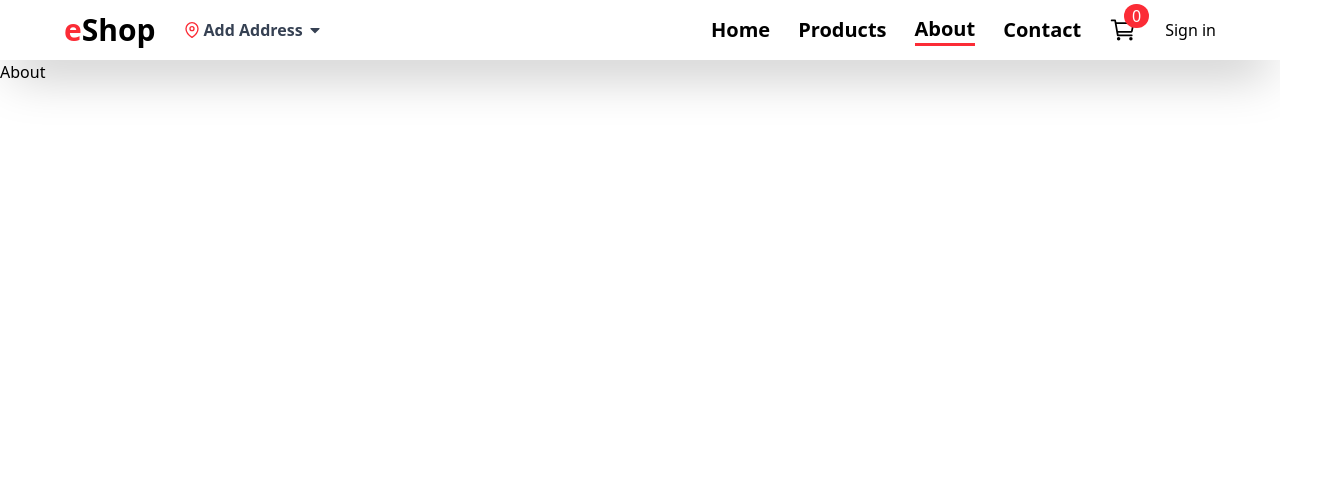
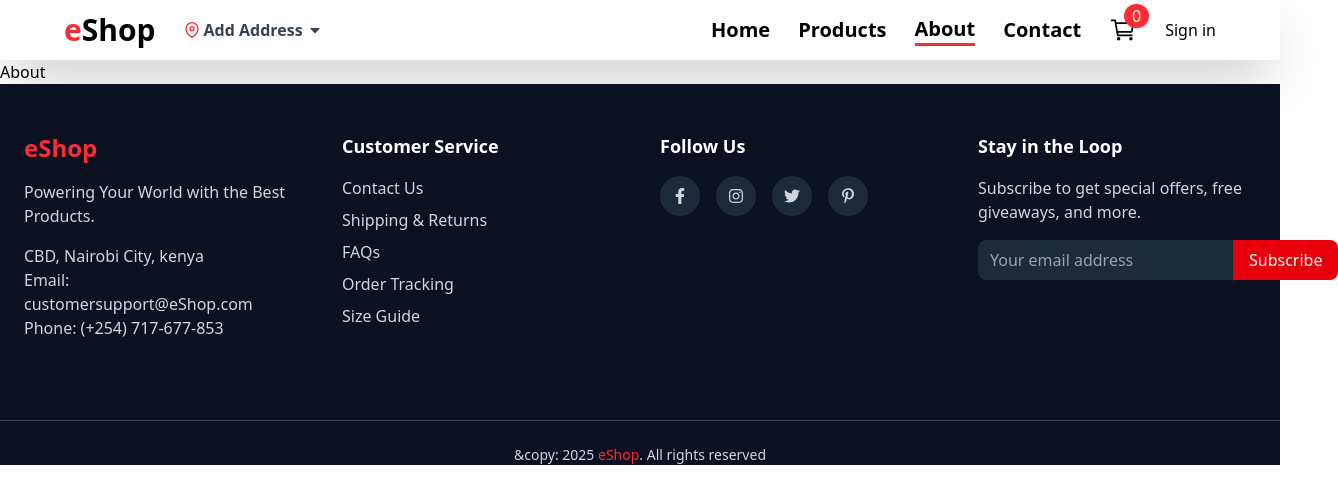
Before and after one commit to eduu-11287/eShop, a React (Vite) app: page /about in a window 1280 px wide. Shown: the top 504 px of the page, 1338 px wide, since content can reach past the window. Built offline with nearby package versions, Linux system fonts and the light colour scheme; no server answers.

Commit message:
added banner,footer,midbanner, feartures section

```diff
--- a/src/App.jsx
+++ b/src/App.jsx
@@ -7,6 +7,7 @@ import About from './pages/About'
 import Cart from './pages/Cart'
 import Navbar from './components/Navbar'
 import axios from 'axios'
+import Footer from './components/Footer'
 
 const App = () => {
   const [location, setLocation] = useState()
@@ -44,6 +45,7 @@ const App = () => {
         <Route path='/contact' element={<Contact/>}></Route>
         <Route path='/cart' element={<Cart/>}></Route>
       </Routes>
+      <Footer />
     </BrowserRouter>
   )
 }
--- /dev/null
+++ b/src/components/Features.jsx
@@ -0,0 +1,39 @@
+import React from "react";
+import { Truck, Lock, RotateCcw, Clock } from "lucide-react";
+
+const features = [
+  { icon: Truck, text: "Free Shipping", subtext: "On oders over Ksh 1,999/=" },
+  { icon: Lock, text: "Secure Payment", subtext: "100% proteccted payments" },
+  { icon: RotateCcw, text: "Easy Returns", subtext: "30-day return policy " },
+  { icon: Clock, text: "24/7 Support", subtext: "Dedicated Customer Service" },
+];
+
+const Features = () => {
+  return (
+    <div className="bg-gray-100 py-8 px-4 sm:px-6 lg:px-8">
+      <div className="max-w-7xl mx-auto">
+        <div className="grid grid-cols-1 gap-y-8 sm:grid-cols-2 lg:grid-cols-4 lg:gap-x-8">
+          {features.map((feature, index) => {
+            return (
+              <div
+                key={index}
+                className="flex items-center justify-center text-center sm:text-left"
+              >
+                <feature.icon
+                  className="flex-shrink-0 h-10 w-10 text-gray-600"
+                  arial-hidden="true"
+                />
+                <div className="ml-4">
+                    <p className="text-base font-medium text-gray-900">{feature.text}</p>
+                    <p className="mt-1 text-sm text-gray-500">{feature.subtext}</p>
+                </div>
+              </div>
+            );
+          })}
+        </div>
+      </div>
+    </div>
+  );
+};
+
+export default Features;
--- /dev/null
+++ b/src/components/Footer.jsx
@@ -0,0 +1,123 @@
+import React from "react";
+import {
+  FaFacebookF,
+  FaInstagram,
+  FaTwitter,
+  FaPinterestP,
+} from "react-icons/fa";
+
+const Footer = () => {
+  return (
+    <footer className="bg-[#0b1120] text-gray-300">
+      {/* Top Section */}
+      <div className="max-w-7xl mx-auto px-6 py-12 grid grid-cols-1 sm:grid-cols-2 lg:grid-cols-4 gap-10">
+        {/* Brand Info */}
+        <div>
+          <h2 className="text-2xl font-bold text-red-500 mb-4">eShop</h2>
+          <p className="mb-4">
+            Powering Your World with the Best Products.
+          </p>
+          <p>CBD, Nairobi City, kenya</p>
+          <p>Email: customersupport@eShop.com</p>
+          <p>Phone: (+254) 717-677-853</p>
+        </div>
+
+        {/* Customer Service */}
+        <div>
+          <h3 className="text-lg font-semibold text-white mb-4">
+            Customer Service
+          </h3>
+          <ul className="space-y-2">
+            <li>
+              <a href="#" className="hover:text-red-500 transition">
+                Contact Us
+              </a>
+            </li>
+            <li>
+              <a href="#" className="hover:text-red-500 transition">
+                Shipping & Returns
+              </a>
+            </li>
+            <li>
+              <a href="#" className="hover:text-red-500 transition">
+                FAQs
+              </a>
+            </li>
+            <li>
+              <a href="#" className="hover:text-red-500 transition">
+                Order Tracking
+              </a>
+            </li>
+            <li>
+              <a href="#" className="hover:text-red-500 transition">
+                Size Guide
+              </a>
+            </li>
+          </ul>
+        </div>
+
+        {/* Follow Us */}
+        <div>
+          <h3 className="text-lg font-semibold text-white mb-4">Follow Us</h3>
+          <div className="flex space-x-4">
+            <a
+              href="#"
+              className="w-10 h-10 flex items-center justify-center rounded-full bg-gray-800 hover:bg-red-500 transition"
+            >
+              <FaFacebookF />
+            </a>
+            <a
+              href="#"
+              className="w-10 h-10 flex items-center justify-center rounded-full bg-gray-800 hover:bg-red-500 transition"
+            >
+              <FaInstagram />
+            </a>
+            <a
+              href="#"
+              className="w-10 h-10 flex items-center justify-center rounded-full bg-gray-800 hover:bg-red-500 transition"
+            >
+              <FaTwitter />
+            </a>
+            <a
+              href="#"
+              className="w-10 h-10 flex items-center justify-center rounded-full bg-gray-800 hover:bg-red-500 transition"
+            >
+              <FaPinterestP />
+            </a>
+          </div>
+        </div>
+
+        {/* Newsletter */}
+        <div>
+          <h3 className="text-lg font-semibold text-white mb-4">
+            Stay in the Loop
+          </h3>
+          <p className="mb-4">
+            Subscribe to get special offers, free giveaways, and more.
+          </p>
+          <form className="flex">
+            <input
+              type="email"
+              placeholder="Your email address"
+              className="flex-1 px-3 py-2 rounded-l-lg bg-gray-800 text-gray-100 placeholder-gray-400 focus:outline-none focus:ring-2 focus:ring-red-500"
+            />
+            <button
+              type="submit"
+              className="bg-red-600 px-4 py-2 rounded-r-lg hover:bg-red-700 transition text-white"
+            >
+              Subscribe
+            </button>
+          </form>
+        </div>
+      </div>
+
+      {/* Bottom Bar */}
+      <div className="mt-8 border-t border-gray-700 pt-6 text-center text-sm">
+        <p>&copy: {new Date().getFullYear()} <span className="text-red-500">eShop</span>. All
+        rights reserved</p>
+      </div>
+    </footer>
+  );
+};
+
+export default Footer;
--- /dev/null
+++ b/src/components/MidBanner.jsx
@@ -0,0 +1,34 @@
+import React from "react";
+import banner from "../assets/banner1.jpg";
+
+const MidBanner = () => {
+  return (
+    <div className="bg-gray-100 md:py-24">
+      <div
+        className="relative max-w-7xl mx-auto md:rounded-2xl pt-28 bg-cover bg-center h-[550px] md:h-[600px]"
+        style={{
+          backgroundImage: `url(${banner})`,
+          backgroundPosition: "center",
+          backgroundAttachment: "fixed",
+        }}
+      >
+        <div className="absolute inset-0 bg-black/60 md:rounded-2xl bg-opacity-50 flex items-center justify-center">
+          <div className="text-center text-white px4">
+            <h1 className="text-3xl md:text-5xl lg:text-6xl font-bold mb-4">
+              Best Products at YourFingertips
+            </h1>
+            <p className="text-lg md:text-xl mb-6">
+              Discover the latest products with unbeatable prices and free
+              shipping on all orders.
+            </p>
+            <button className="bg-red-500 hover:bg-red-600 text-white font-semibold py-2 px-4 md:py-3 md:px-6 rounded-lg transition duration-300">
+              Shop Now
+            </button>
+          </div>
+        </div>
+      </div>
+    </div>
+  );
+};
+
+export default MidBanner;
--- a/src/pages/Home.jsx
+++ b/src/pages/Home.jsx
@@ -1,10 +1,14 @@
 import React from 'react'
 import Carousel from '../components/Carousel'
+import MidBanner from '../components/MidBanner'
+import Features from '../components/Features'
 
 const Home = () => {
   return (
     <div>
       <Carousel />
+      <MidBanner />
+      <Features />
     </div>
   )
 }
```
Also changed, not shown: src/assets/banner1.jpg (added).
